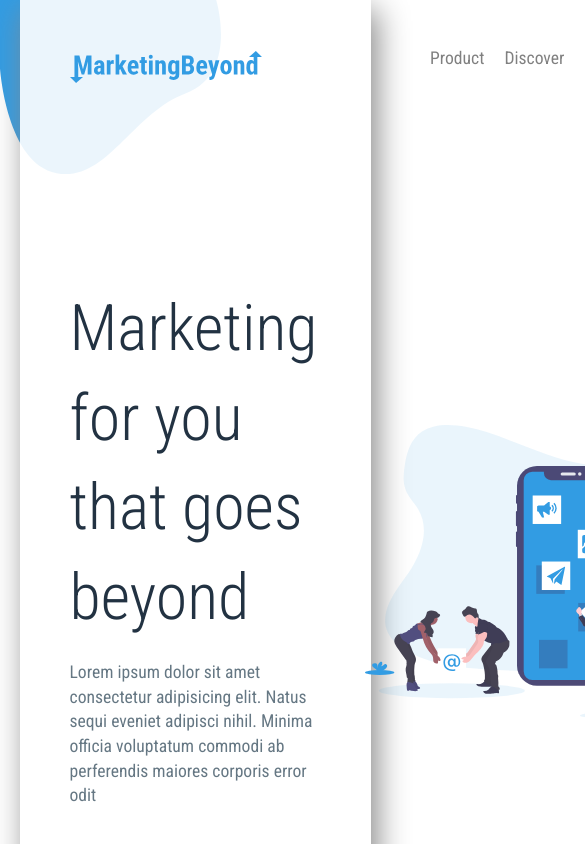
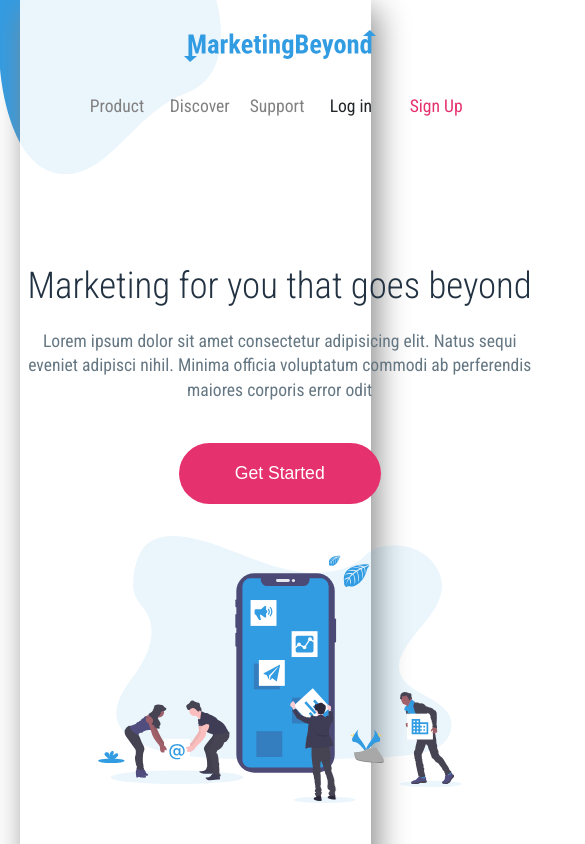
Before and after one commit to Darko399/Darko399.github.io, a plain HTML site: page index.html in a window 390 px wide. Shown: the top 844 px of the page, 585 px wide, since content can reach past the window. Drawn offline with Linux system fonts and the light colour scheme.

Commit message:
media queries

```diff
--- a/index.html
+++ b/index.html
@@ -60,7 +60,7 @@
 
         <section class="section section-b">
             <div class="card card-left">
-                <img src="Images/b-left.svg" alt="">
+                <img class="card-img" src="Images/b-left.svg" alt="">
                 <div class="text-area">
                     <h3>Startup Marketing Plan</h3>
                     <p> Lorem ipsum dolor sit amet consectetur adipisicing elit. Ipsa est laborum nisi perspiciatis.
@@ -71,7 +71,7 @@
 
             </div>
             <div class="card card-right">
-                <img src="Images/b-right.svg" alt="">
+                <img class="card-img" src="Images/b-right.svg" alt="">
                 <div class="text-area">
                     <h3>Business Marketing Plan</h3>
                     <p>Lorem ipsum dolor sit amet consectetur adipisicing elit. Ipsa est laborum nisi perspiciatis.
@@ -108,8 +108,7 @@
         <footer>
             <div class="copyright">
                 <h5>Marketing Beyond</h5>
-                <p>Lorem ipsum dolor sit amet, consectetur adipiscing elit. Etiam ut mauris quis nisi congue pharetra ac
-                    Quisque facilisis,.Proin i tempus pretium.</p>
+                <p>Lorem ipsum dolor sit amet, consectetur adipiscing elit.</p>
                 <p>© 2018 MarketingBeyond Inc. All Rights Reserved.</p>
             </div>
             <div class="navigation">
--- a/style.css
+++ b/style.css
@@ -69,8 +69,8 @@ body {
 }
 
 #crvena-op2 {
-    top: 3000px;
-    left: 1700px;
+    top: 3100px;
+    right: 30px;
 }
 
 /* paint splashes end */
@@ -131,7 +131,7 @@ body {
 }
 
 .left-a {
-    max-width: 800px;
+    max-width: 600px;
     justify-self: right;
 }
 
@@ -163,7 +163,7 @@ p {
     margin-bottom: 2.5rem;
 }
 
-/* Section - cards */
+/* Section - b cards */
 
 .section-b {
     margin-top: 150px;
@@ -232,8 +232,11 @@ footer {
     background-color: rgba(50, 156, 227, 0.04);
 }
 
+
+
 h5 {
     font-size: 1.1rem;
+    margin-bottom: 10px;
 }
 
 footer p {
@@ -250,7 +253,7 @@ footer ul {
 
 footer a {
     text-decoration: none;
-    color: #223242;
+    color: rgba(101, 119, 131, 1);
 
 }
 
@@ -266,3 +269,117 @@ footer li {
 .minus {
     padding-top: 0px;
 }
+
+/* Media Queries */
+
+@media (max-width: 1027px) {
+    .nav-wrapper {
+        display: grid;
+        grid-template-columns: 1fr 2fr;
+        align-items: center;
+        grid-gap: 10px;
+
+    }
+
+    .main-nav {
+        justify-self: right;
+        padding-right: 0px;
+    }
+
+    /* A */
+
+    .section {
+        margin-top: -240px;
+        display: grid;
+        grid-template-columns: 1fr 1fr;
+        grid-gap: 1rem;
+        justify-items: left;
+        align-items: center;
+    }
+
+     .image {
+        max-width: 100%;
+        min-width: 360px;
+        height: auto;
+    }
+
+    h1 {
+        font-size: 2.3rem;
+    }
+    h3 {
+        font-size: 2rem;
+    }
+
+    /* Cards */
+    .card-img{
+        min-width: 220px;
+    }
+
+    footer {
+        margin-top: -100px;
+    }
+    #plava-bottom {
+        display: none;
+    }
+}
+
+/* mobile */
+
+@media (max-width: 768px) {
+
+    .section {
+        margin-top: -270px;
+        display: grid;
+        grid-template-columns: 1fr;
+        grid-gap: 2rem;
+        justify-items: center;
+        align-items: center;
+        text-align: center;
+    }
+    .nav-wrapper {
+        display: grid;
+        grid-template-columns: 1fr;
+        align-items: center;
+        grid-gap: 10px;
+
+    }
+    .main-nav {
+        justify-self: center;
+        padding-right: 0px;
+    }
+
+    #logo-wrap {
+        justify-self: center;
+    }
+
+    .main-wrapper {
+        box-sizing: border-box;
+        display: grid;
+        grid-template-rows: 1fr;
+        grid-gap: 370px;
+        max-width: 90%;
+        margin: 0 auto;
+        padding: 30px 0px 50px 0px;
+        box-shadow: 6px 10px 30px #888888;
+        background-color:rgba(255, 255, 255, 0.9);
+
+    }
+
+    .image {
+        max-width: 70%;
+        min-width: 360px;
+        height: auto;
+    }
+
+    div .left-a {
+        justify-self: center;
+    }
+
+    h1 {
+        text-align: center;
+
+    }
+
+
+
+}
```
